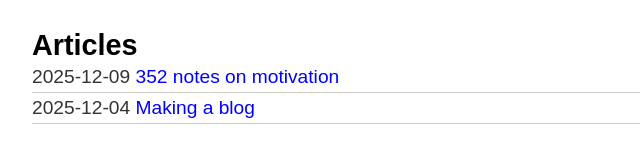
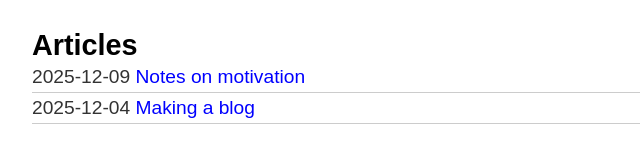
Before and after one commit to JeremyJaydan/jeremyjaydan.au, a plain HTML site: page index.html in a window 1280 px wide. Shown: the part 287-450 px from the top of the page, 240-880 px from the left. Drawn offline with Linux system fonts and the light colour scheme.

Commit message:
Cropped motivational notes number

```diff
--- a/index.html
+++ b/index.html
@@ -38,8 +38,8 @@
       <time datetime="2025-12-04">
         2025-12-09
       </time>
-      <a tabindex="0" href="/352-notes-on-motivation">
-        352 notes on motivation
+      <a tabindex="0" href="/notes-on-motivation">
+        Notes on motivation
       </a>
     </article>
 
```
Also changed, not shown: notes-on-motivation/index.html (renamed from 352-notes-on-motivation/index.html, +3 -3 lines), notes-on-motivation/notes.js (renamed from 352-notes-on-motivation/notes.js).
